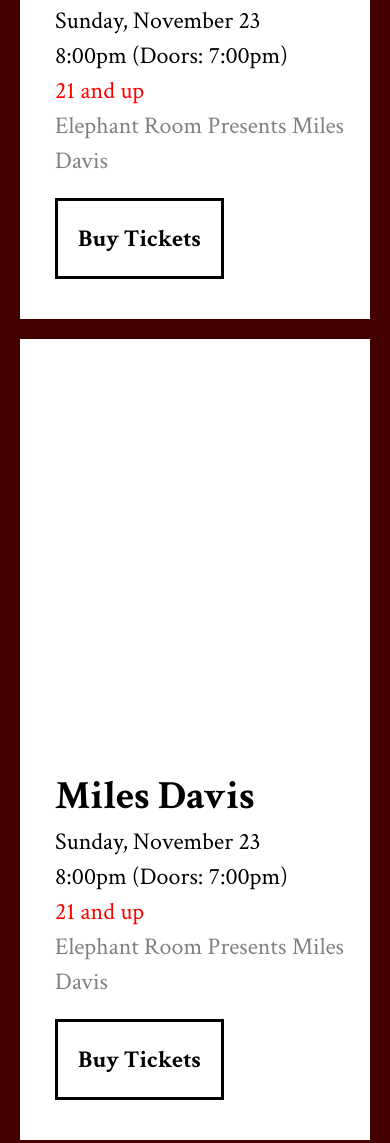
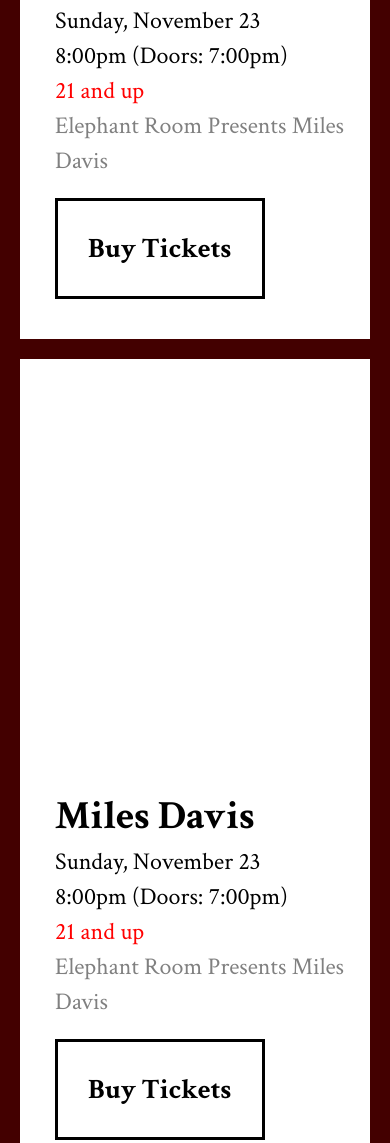
Before and after one commit to pupsicola/Module-18-Challenge, a plain HTML site: page index.html in a window 390 px wide. Shown: the part 1033-2176 px from the top of the page. Drawn offline with nearby package versions, Linux system fonts and the light colour scheme.

Commit message:
enlarged tickets button on mobile

```diff
--- a/styles.css
+++ b/styles.css
@@ -329,8 +329,10 @@
   }
 
   .buyticketsbutton {
+    max-width: 144px;
+    padding: 30px;
     font-weight: bold;
-    font-size: 24px;
+    font-size: 28px;
     }
 
     footer {
```
